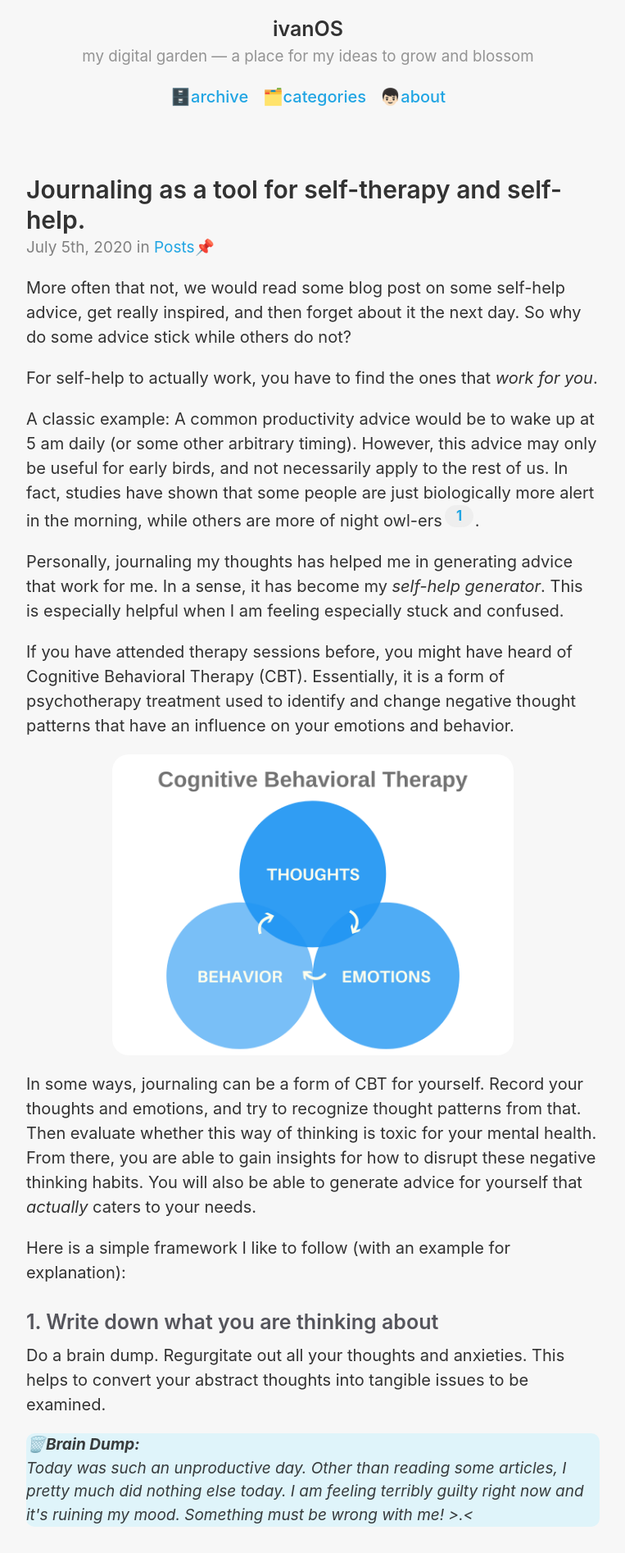
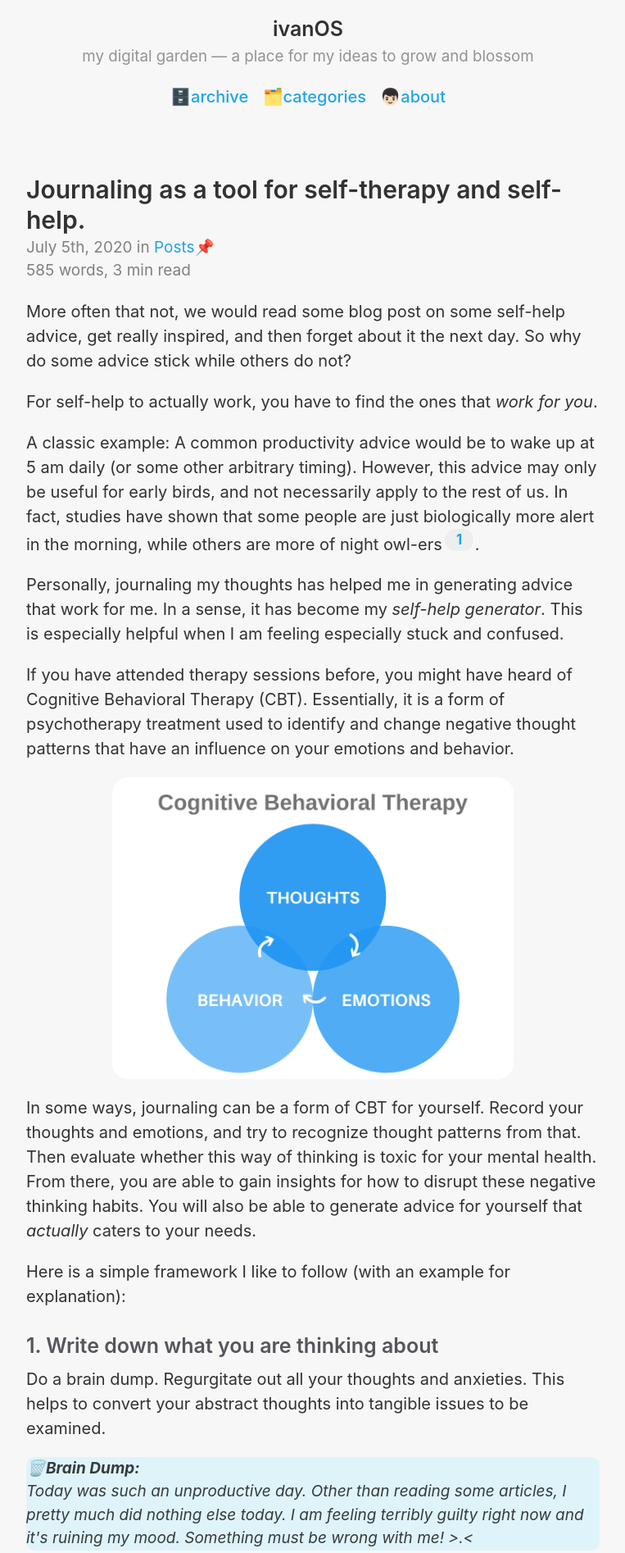
Before and after one commit to hiivan/hiivan.github.io, a Jekyll site: the page built from _posts/2020-07-05-journaling-as-a-tool-for-self-therapy-and-self-help.md, in a window 1280 px wide. Shown: the top 1894 px of the page at 82% size, without its empty margins (258-1021 px from the left). Built offline with Jekyll 4.4.1, drawn with Linux system fonts in a browser that asks for light colours; nearby versions of some CDN libraries.

Commit message:
added word-count and read-time

```diff
--- a/_layouts/post.html
+++ b/_layouts/post.html
@@ -25,6 +25,22 @@ layout: default
   <br><i>Last updated on: {{ page.last_modified_at | date_to_long_string: "ordinal", "US" }}</i>
   {%- endif -%}
   </time>{% if page.link %}<span class="external-link">External Link</span>{% endif %}
+
+<word class="word-count">
+  {% capture words %}
+    {{ page.content | strip_html | number_of_words | minus: 150 }}
+  {% endcapture %}
+  {% unless words contains "-" %}
+    {{ words | plus: 150 | append: " words," }}
+  {% endunless %}
+
+  {% capture words %}
+    {{ page.content | number_of_words | minus: 150 }}
+  {% endcapture %}
+  {% unless words contains "-" %}
+    {{ words | plus: 150 | divided_by: 180 | append: " min read" }}
+    {% endunless %}
+</word>
 
   {{ content | smartify }}
 
--- a/_sass/_posts.scss
+++ b/_sass/_posts.scss
@@ -106,7 +106,7 @@ figure {
   display: block;
   margin-top: -1rem;
   margin-bottom: 1rem;
-  color: DarkGrey;
+  color: grey;
   font-size: 19px;
   font-weight: 400;
 
```
Also changed, not shown: _layouts/page.html (+15 -0 lines).
